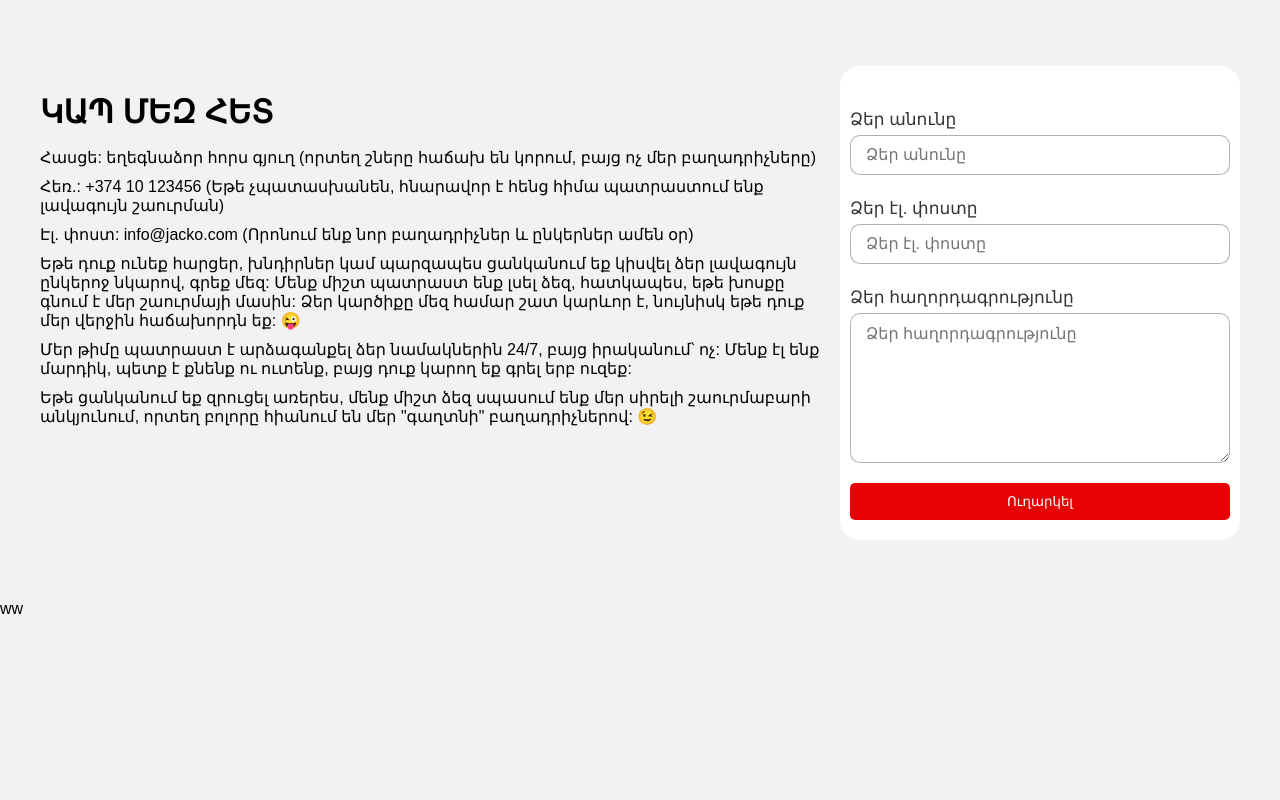
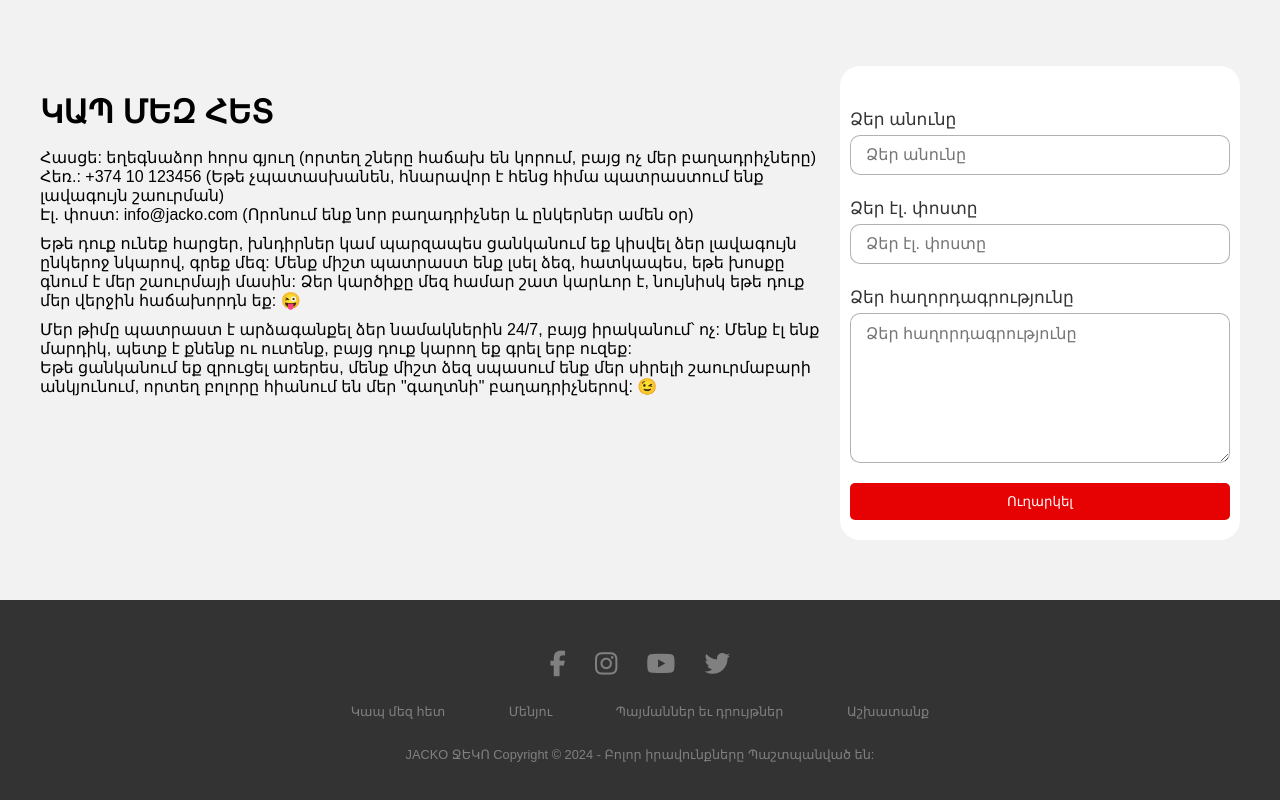
Before and after one commit to jacko-food/jacko, a website: page index.html in a window 1280 px wide. Shown: the part 2907-3707 px from the top of the page. Before the commit the page ends 3525 px from the top, so only its background shows below. Drawn offline with nearby package versions, Linux system fonts and the light colour scheme; a web font is replaced by a local one.

Commit message:
fix json response add mass in menu and added footer

```diff
--- a/css/_index.sass
+++ b/css/_index.sass
@@ -19,3 +19,5 @@
 @import aboutUs
 
 @import contact
+
+@import footer
--- /dev/null
+++ b/css/footer.sass
@@ -0,0 +1,47 @@
+footer
+  background: var(--cl-11)
+  padding: 30px 0
+  text-align: center
+
+  .row
+    width: 100%
+    margin: 1% 0
+    padding: 0.6% 0
+    color: gray
+    font-size: 0.8em
+
+    a
+      text-decoration: none
+      color: gray
+      transition: 0.5s
+
+      &:hover
+        color: #fff
+
+      i
+        font-size: 2em
+        margin: 0 1%
+
+    ul
+      width: 100%
+
+      li
+        display: inline-block
+        margin: 0 30px
+
+
+@media (max-width: 720px)
+  .footer
+    text-align: left
+    padding: 5%
+
+    .row
+      ul
+        li
+          display: block
+          margin: 10px 0
+          text-align: left
+
+      a
+        i
+          margin: 0 3%
--- a/inc/menu.json
+++ b/inc/menu.json
@@ -8,7 +8,8 @@
       "alt2": "Item 1",
       "title": "Չալոյի Չալաղաջ",
       "description": "Մեր խոհարարները խնամքով պատրաստել են այս յուրահատուկ մսի կտորը չալոյի ամենաընտիր մասերից: Այն քնքուշ է, հյութալի և լի համով: Փորձեք այս բացառիկ դելիկատեսը հենց հիմա:",
-      "price": "1200֏ / 600գ"
+      "price": "1200֏",
+      "mass": "600գ"
     },
     {
       "id": 1,
@@ -18,7 +19,8 @@
       "alt2": "Item 1",
       "title": "Բառսիկի Խորոված",
       "description": "Վայելեք մեր հարևանի կատվի բարսիկի մսային «Բարսիկ» քյաբաբի հիանալի համը, որը խնամքով պատրաստված է մեր փորձառու խոհարարների կողմից: Խոհարարության համար օգտագործվել են «Բարսիկ» ընձառյուծի մսի միայն ամենաթարմ և որակյալ կտորները, որոնք այնուհետև թաթախվել են հատուկ մարինադի մեջ՝ ընդգծելու նրա յուրահատուկ համն ու բույրը։ Յուրաքանչյուր քյաբաբ պատրաստվում է սիրով և հոգատարությամբ՝ բավարարելու ամենախորաթափանց ճաշակները:",
-      "price": "2500֏ / 1,100գ"
+      "price": "2500֏",
+      "mass": "1,100գ"
     },
     {
       "id": 2,
@@ -28,7 +30,8 @@
       "alt2": "Item 1",
       "title": "Կեշայի Նագգեթսներ",
       "description": "Մեր խոհարարները ապշած էին, երբ ուսումնասիրեցին, թե ինչպես պատրաստել Կեշա անունով թութակի նագեթները և հրավիրեցին ձեզ փորձել այս յուրահատուկ նրբությունը: Այս հատիկները պատրաստվում են Կեշա թութակի մսի ընտրված կտորներից, որոնք նրբորեն մշակվել և տապակվել են մինչև ոսկե դարչնագույնը: Այս ուտեստը խոստանում է յուրահատուկ համ և հյուսվածք, որը ձեզ անպայման ցանկություն կառաջացնի։ Փորձեք մեր Kesha parrot nuggets այսօր և ընկղմվեք նոր համերի և փորձառությունների աշխարհում:",
-      "price": "900֏ / 200գ"
+      "price": "900֏",
+      "mass": "200գ"
     },
     {
       "id": 3,
@@ -38,7 +41,8 @@
       "alt2": "Item 1",
       "title": "Բույանի Տոլմա",
       "description": "Մեր ձիու տոլման իսկական «էկզոտիկ» դելիկատես է, որը ոչ միայն կզարմացնի ձեր ճաշակին, այլև կզվարճացնի ձեզ իր անսովոր ծագմամբ: Յուրաքանչյուր տոլմայի մեջ կգտնեք ձիու մսի կտորներ, որոնք նրբորեն թխվել են հայկական համեմունքներով, մինչև կատարյալ եփվելը: Ու թեև ոմանք կարող են տարակուսանքով նայել դրան, էկզոտիկ խոհանոցի իսկական գիտակները կգնահատեն մեր «հայկական ձիու» յուրահատուկ համն ու բույրը: Պատրաստվեք նոր համային սենսացիաների, քանի որ մեր տոլման խոհարարի արվեստն է",
-      "price": "3500֏ / 1,200գ"
+      "price": "3500֏",
+      "mass": "1,200գ"
     }
   ]
 }
--- a/index.html
+++ b/index.html
@@ -156,7 +156,7 @@
                         <strong>${item.title}</strong>
                         <p>${item.description}</p>
                         <div class="price-and-buy">
-                          <span class="price">${item.price}</span>
+                          <span class="price">${item.price} / ${item.mass}</span>
                           <button class="button-2" onclick="buy('')">Պատվիրել</button>
                         </div>
                       </div>
@@ -182,7 +182,7 @@
 <section class="reviews" id="reviews">
   <div class="container">
     <div class="container-inner">
-      <h2 data-aos="fade-left" data-aos-once="true">Մեկնաբանություններ</h2>
+      <h2 data-aos="fade-left">Մեկնաբանություններ</h2>
       <div class="reviews-items">
         <script>
             function fetchReviewsJson() {
@@ -263,17 +263,17 @@
         <div class="contact-main-title">
           <h2 data-aos="fade-left" data-aos-delay="100">Կապ մեզ հետ</h2>
           <p data-aos="fade-up" data-aos-delay="300">Հասցե: եղեգնաձոր հորս գյուղ (որտեղ շները հաճախ են կորում, բայց ոչ
-            մեր բաղադրիչները)</p>
-          <p data-aos="fade-up" data-aos-delay="300">Հեռ.: +374 10 123456 (Եթե չպատասխանեն, հնարավոր է հենց հիմա
-            պատրաստում ենք լավագույն շաուրման)</p>
-          <p data-aos="fade-up" data-aos-delay="300">Էլ. փոստ: info@jacko.com (Որոնում ենք նոր բաղադրիչներ և ընկերներ
+            մեր բաղադրիչները)<br>
+            Հեռ.: +374 10 123456 (Եթե չպատասխանեն, հնարավոր է հենց հիմա
+            պատրաստում ենք լավագույն շաուրման)<br>
+            Էլ. փոստ: info@jacko.com (Որոնում ենք նոր բաղադրիչներ և ընկերներ
             ամեն օր)</p>
           <p data-aos="fade-up" data-aos-delay="400">Եթե դուք ունեք հարցեր, խնդիրներ կամ պարզապես ցանկանում եք կիսվել
             ձեր լավագույն ընկերոջ նկարով, գրեք մեզ: Մենք միշտ պատրաստ ենք լսել ձեզ, հատկապես, եթե խոսքը գնում է մեր
             շաուրմայի մասին: Ձեր կարծիքը մեզ համար շատ կարևոր է, նույնիսկ եթե դուք մեր վերջին հաճախորդն եք: 😜</p>
           <p data-aos="fade-up" data-aos-delay="500">Մեր թիմը պատրաստ է արձագանքել ձեր նամակներին 24/7, բայց իրականում՝
-            ոչ: Մենք էլ ենք մարդիկ, պետք է քնենք ու ուտենք, բայց դուք կարող եք գրել երբ ուզեք:</p>
-          <p data-aos="fade-up" data-aos-delay="600">Եթե ցանկանում եք զրուցել առերես, մենք միշտ ձեզ սպասում ենք մեր
+            ոչ: Մենք էլ ենք մարդիկ, պետք է քնենք ու ուտենք, բայց դուք կարող եք գրել երբ ուզեք:<br>
+            Եթե ցանկանում եք զրուցել առերես, մենք միշտ ձեզ սպասում ենք մեր
             սիրելի շաուրմաբարի անկյունում, որտեղ բոլորը հիանում են մեր "գաղտնի" բաղադրիչներով: 😉</p>
         </div>
         <form action="" method="POST" data-aos="fade-up" class="contact-main-form">
@@ -293,8 +293,24 @@
 <!-- $$$ footer $$$ -->
 <footer>
   <div class="container">
-    <div class="container-inner">
-      ww
+    <div class="row">
+      <a href="#"><i class="fa fa-facebook"></i></a>
+      <a href="#"><i class="fa fa-instagram"></i></a>
+      <a href="#"><i class="fa fa-youtube"></i></a>
+      <a href="#"><i class="fa fa-twitter"></i></a>
+    </div>
+
+    <div class="row">
+      <ul>
+        <li><a href="#">Կապ մեզ հետ</a></li>
+        <li><a href="#">Մենյու</a></li>
+        <li><a href="#">Պայմաններ եւ դրույթներ</a></li>
+        <li><a href="#">Աշխատանք</a></li>
+      </ul>
+    </div>
+
+    <div class="row">
+      JACKO ՋԵԿՈ Copyright © 2024 - Բոլոր իրավունքները Պաշտպանված են:
     </div>
   </div>
 </footer>
```
Also changed, not shown: css/style.css, 1 other file.
